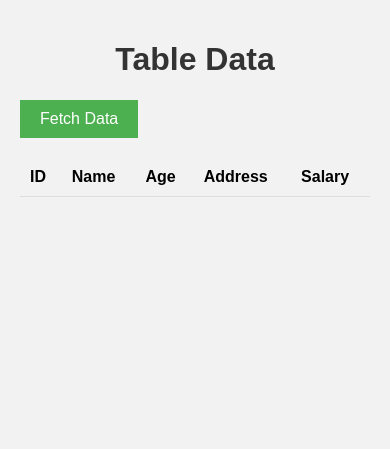
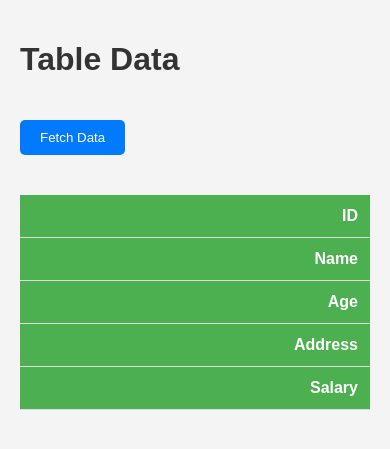
Before and after one commit to ia-usgs/work_project, a Flask app: page / in a window 390 px wide. Shown: the top 449 px of the page. Run offline with Flask 3, Linux system fonts and the light colour scheme; lists and menus that the app fills with data are empty.

Commit message:
Update styles.css

```diff
--- a/static/styles.css
+++ b/static/styles.css
@@ -1,44 +1,77 @@
 body {
-    font-family: Arial, sans-serif;
-    background-color: #f2f2f2;
+  font-family: 'Arial', sans-serif;
   margin: 0;
   padding: 20px;
+  background-color: #f4f4f4;
+  color: #333;
 }
 
+/* Header styles */
 h1 {
   color: #333;
-    text-align: center;
 }
 
+/* Button styling */
 button {
-    background-color: #4caf50;
+  background-color: #007BFF;
   color: white;
   border: none;
   padding: 10px 20px;
-    font-size: 16px;
+  margin: 20px 0;
+  border-radius: 5px;
   cursor: pointer;
-    margin-bottom: 20px;
+  transition: background-color 0.3s;
 }
 
+button:hover {
+  background-color: #0056b3;
+}
+
+/* Table styling */
 table {
   width: 100%;
+  margin-top: 20px;
   border-collapse: collapse;
 }
 
 th, td {
-    padding: 10px;
   text-align: left;
+  padding: 12px;
   border-bottom: 1px solid #ddd;
 }
 
 th {
+  background-color: #4CAF50;
+  color: white;
+}
+
+tr:nth-child(even) {
   background-color: #f2f2f2;
 }
 
-tr:nth-child(even) {
-    background-color: #f9f9f9;
+/* Table responsive */
+@media screen and (max-width: 600px) {
+  table, thead, tbody, th, td, tr {
+      display: block;
   }
 
-tr:hover {
-    background-color: #f5f5f5;
+  th, td {
+      text-align: right;
   }
+
+  td {
+      position: relative;
+      padding-left: 50%;
+  }
+
+  td::before {
+      position: absolute;
+      left: 6px;
+      padding-right: 10px;
+      white-space: nowrap;
+      content: attr(data-label);
+  }
+
+  th::before {
+      content: "";
+  }}
```
Lines whose indentation alone changed are shown as unchanged.
